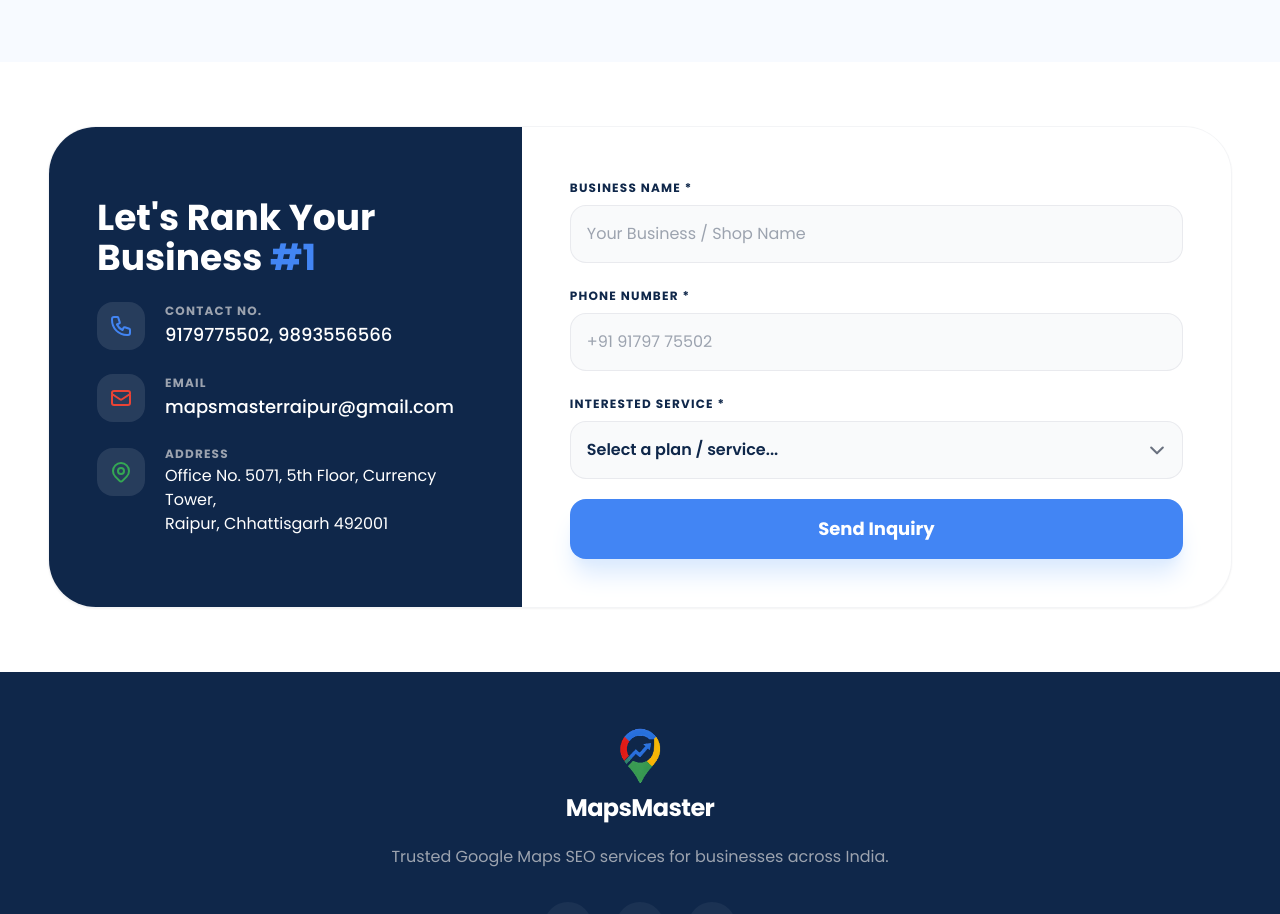
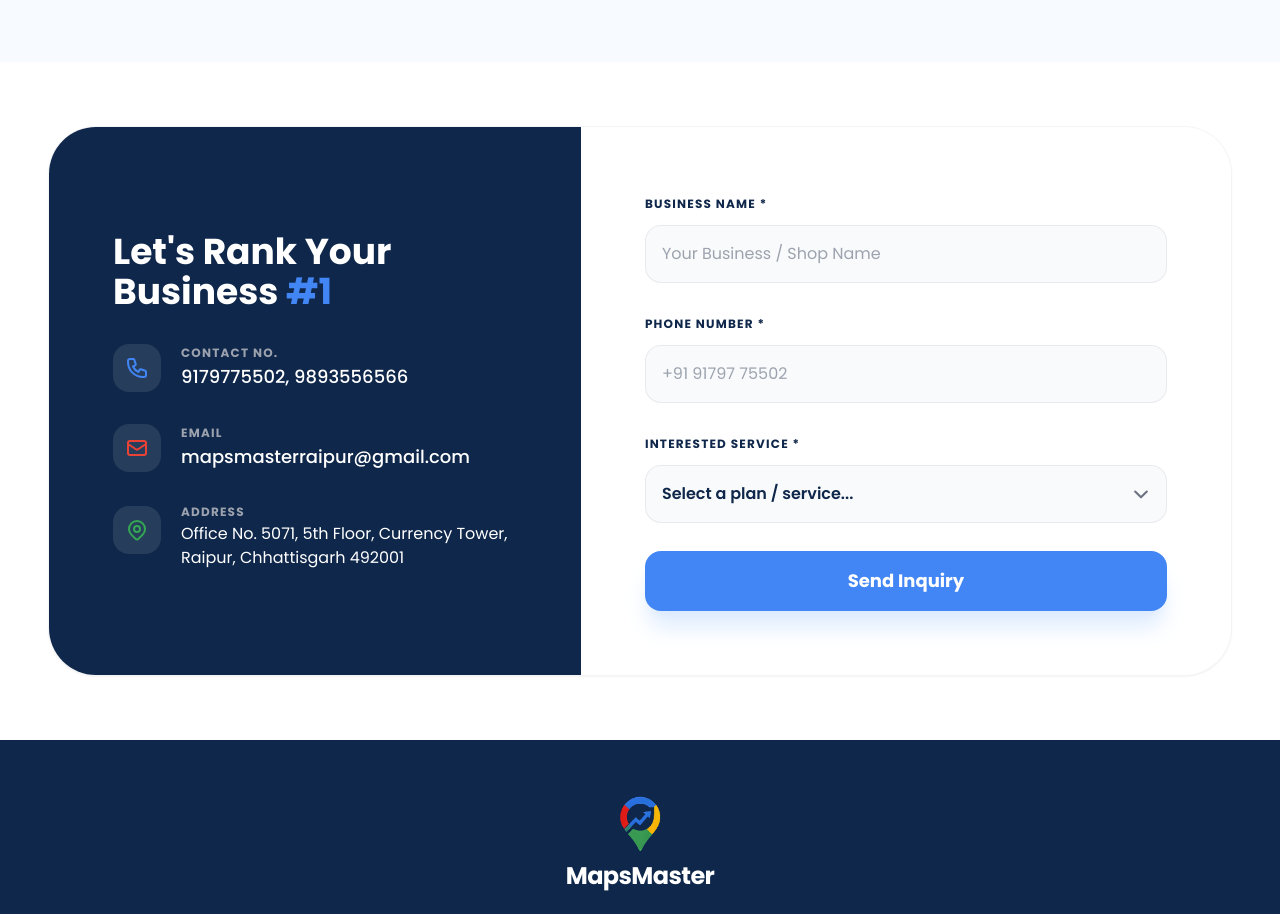
Before and after one commit to nishan1805/Mapsmaster, a React (Vite) app: page / in a window 1280 px wide. Shown: the part 3480-4394 px from the top of the page. Built offline with nearby package versions, Linux system fonts and the light colour scheme.

Commit message:
Update Contact.tsx

```diff
--- a/components/Contact.tsx
+++ b/components/Contact.tsx
@@ -75,12 +75,12 @@ const Contact: React.FC<ContactProps> = ({ selectedService, onSelectedServiceCha
         <div className="bg-gray-50 rounded-[2.5rem] md:rounded-[3rem] overflow-hidden shadow-sm border border-gray-100">
           <div className="flex flex-col lg:flex-row">
             {/* Contact Details Left Column */}
-            <div className="lg:w-[40%] p-6 sm:p-8 lg:p-12 bg-navy text-white flex flex-col justify-center">
-              <h3 className="text-2xl sm:text-3xl lg:text-4xl font-extrabold mb-6 leading-tight">
+            <div className="lg:w-[45%] p-6 sm:p-8 lg:p-14 xl:p-16 bg-navy text-white flex flex-col justify-center">
+              <h3 className="text-2xl sm:text-3xl lg:text-4xl font-extrabold mb-6 lg:mb-8 leading-tight">
                 Let's Rank Your Business <span className="text-googleBlue">#1</span>
               </h3>
 
-              <div className="space-y-5 sm:space-y-6">
+              <div className="space-y-6 lg:space-y-8">
                 {/* Contact No. */}
                 <div className="flex items-center gap-4 sm:gap-5 group">
                   <div className="w-10 h-10 sm:w-12 sm:h-12 bg-white/10 rounded-2xl flex items-center justify-center text-googleBlue flex-shrink-0 group-hover:bg-googleBlue group-hover:text-white transition-all">
@@ -124,7 +124,7 @@ const Contact: React.FC<ContactProps> = ({ selectedService, onSelectedServiceCha
             </div>
 
             {/* Form Right Column */}
-            <div id="contact-form" className="lg:w-[60%] p-6 sm:p-8 lg:p-12 bg-white flex flex-col justify-center scroll-mt-20">
+            <div id="contact-form" className="lg:w-[55%] p-6 sm:p-8 lg:p-14 xl:p-16 bg-white flex flex-col justify-center scroll-mt-20">
               <AnimatePresence mode="wait">
                 {!isSuccess ? (
                   <motion.div
@@ -134,10 +134,10 @@ const Contact: React.FC<ContactProps> = ({ selectedService, onSelectedServiceCha
                     exit={{ opacity: 0, y: -10 }}
                     transition={{ duration: 0.3 }}
                   >
-                    <form className="space-y-4 sm:space-y-5" onSubmit={handleSubmit}>
-                      <div className="space-y-4 sm:space-y-5">
+                    <form className="space-y-5 sm:space-y-6 lg:space-y-7" onSubmit={handleSubmit}>
+                      <div className="space-y-5 sm:space-y-6 lg:space-y-7">
                         {/* Business Name */}
-                        <div className="space-y-1.5">
+                        <div className="space-y-2 lg:space-y-2.5">
                           <label className="text-xs font-bold text-navy uppercase tracking-widest">Business Name *</label>
                           <input
                             id="businessName"
@@ -152,7 +152,7 @@ const Contact: React.FC<ContactProps> = ({ selectedService, onSelectedServiceCha
                         </div>
 
                         {/* Phone Number */}
-                        <div className="space-y-1.5">
+                        <div className="space-y-2 lg:space-y-2.5">
                           <label className="text-xs font-bold text-navy uppercase tracking-widest">Phone Number *</label>
                           <input
                             name="phoneNumber"
@@ -166,7 +166,7 @@ const Contact: React.FC<ContactProps> = ({ selectedService, onSelectedServiceCha
                         </div>
 
                         {/* Interested Service */}
-                        <div className="space-y-1.5">
+                        <div className="space-y-2 lg:space-y-2.5">
                           <label className="text-xs font-bold text-navy uppercase tracking-widest">Interested Service *</label>
                           <div className="relative">
                             <select
@@ -205,7 +205,7 @@ const Contact: React.FC<ContactProps> = ({ selectedService, onSelectedServiceCha
                       <button
                         type="submit"
                         disabled={isSubmitting}
-                        className={`w-full bg-googleBlue text-white py-4 sm:py-4.5 rounded-2xl font-bold text-base sm:text-lg transition-all shadow-xl shadow-blue-100 flex items-center justify-center gap-3 mt-2 ${isSubmitting ? 'opacity-80 cursor-not-allowed' : 'hover:bg-navy'}`}
+                        className={`w-full bg-googleBlue text-white py-4 sm:py-4.5 rounded-2xl font-bold text-base sm:text-lg transition-all shadow-xl shadow-blue-100 flex items-center justify-center gap-3 mt-4 sm:mt-6 ${isSubmitting ? 'opacity-80 cursor-not-allowed' : 'hover:bg-navy'}`}
                       >
                         {isSubmitting ? (
                           <>
```
